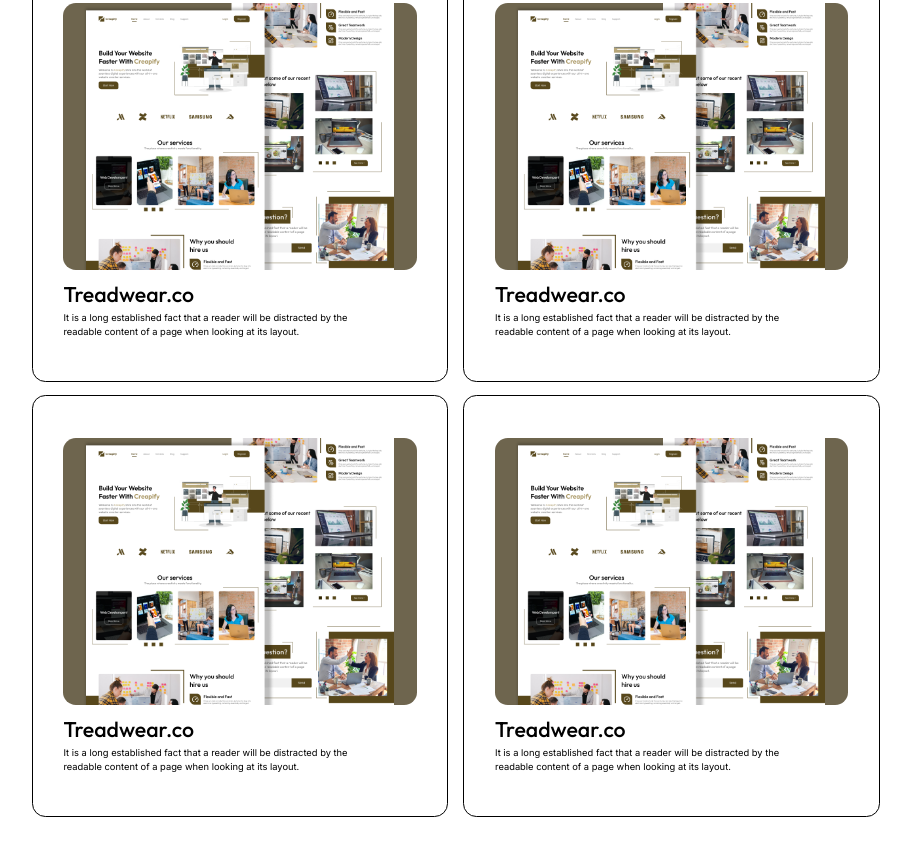
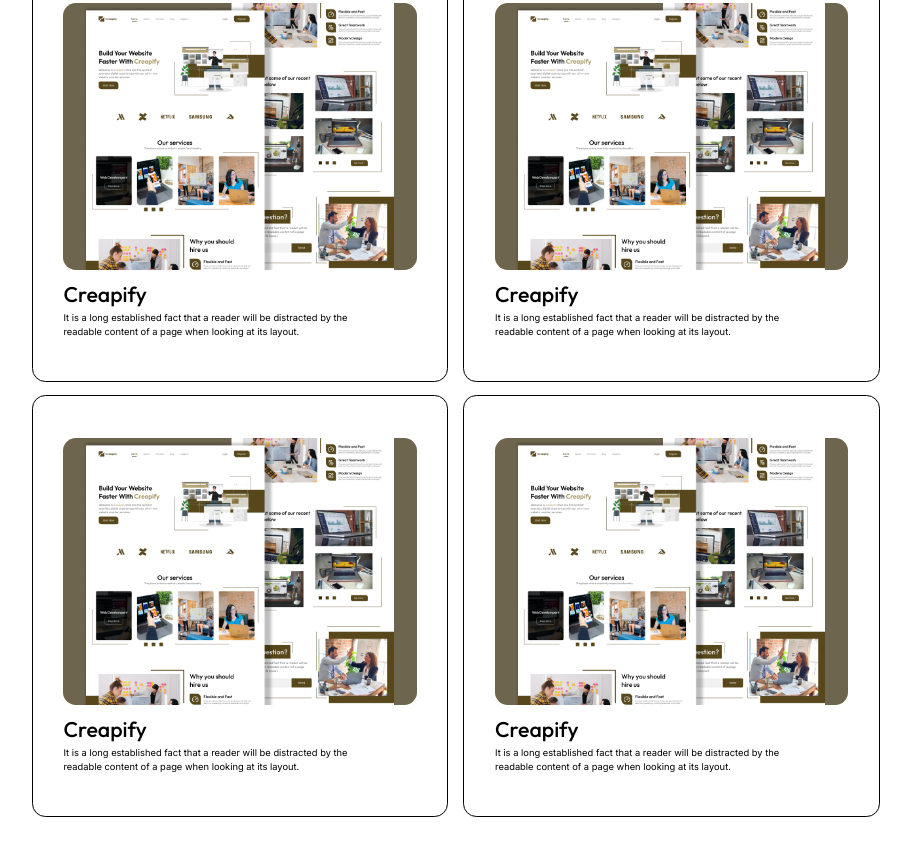
Before and after one commit to Rizalramzi/portfolio, a website: page src/index.html in a window 1280 px wide. Shown: the part 2403-3258 px from the top of the page, without its empty margins (183-1094 px from the left). Drawn offline with Linux system fonts and the light colour scheme; files whose address does not match are found by name.

Commit message:
updating project name

```diff
--- a/src/index.html
+++ b/src/index.html
@@ -159,28 +159,28 @@
         <div class="w-[32.552vw] h-[32.969vw] border rounded-[1.042vw] flex justify-center items-center">
           <div class="">
             <img src="assets/creapify.png" alt="" class="w-[27.604vw] h-[20.833vw] object-cover object-center rounded-[1vw]">
-            <h1 class="text-[1.667vw] font-medium mt-[0.729vw]">Treadwear.co</h1>
+            <h1 class="text-[1.667vw] font-medium mt-[0.729vw]">Creapify</h1>
             <p class="text-[0.729vw] max-w-[22.813vw]">It is a long established fact that a reader will be distracted by the readable content of a page when looking at its layout.</p>
           </div>
         </div>
         <div class="w-[32.552vw] h-[32.969vw] border rounded-[1.042vw] flex justify-center items-center">
           <div class="">
             <img src="assets/creapify.png" alt="" class="w-[27.604vw] h-[20.833vw] object-cover object-center rounded-[1vw]">
-            <h1 class="text-[1.667vw] font-medium mt-[0.729vw]">Treadwear.co</h1>
+            <h1 class="text-[1.667vw] font-medium mt-[0.729vw]">Creapify</h1>
             <p class="text-[0.729vw] max-w-[22.813vw]">It is a long established fact that a reader will be distracted by the readable content of a page when looking at its layout.</p>
           </div>
         </div>
         <div class="w-[32.552vw] h-[32.969vw] border rounded-[1.042vw] flex justify-center items-center">
           <div class="">
             <img src="assets/creapify.png" alt="" class="w-[27.604vw] h-[20.833vw] object-cover object-center rounded-[1vw]">
-            <h1 class="text-[1.667vw] font-medium mt-[0.729vw]">Treadwear.co</h1>
+            <h1 class="text-[1.667vw] font-medium mt-[0.729vw]">Creapify</h1>
             <p class="text-[0.729vw] max-w-[22.813vw]">It is a long established fact that a reader will be distracted by the readable content of a page when looking at its layout.</p>
           </div>
         </div>
         <div class="w-[32.552vw] h-[32.969vw] border rounded-[1.042vw] flex justify-center items-center">
           <div class="">
             <img src="assets/creapify.png" alt="" class="w-[27.604vw] h-[20.833vw] object-cover object-center rounded-[1vw]">
-            <h1 class="text-[1.667vw] font-medium mt-[0.729vw]">Treadwear.co</h1>
+            <h1 class="text-[1.667vw] font-medium mt-[0.729vw]">Creapify</h1>
             <p class="text-[0.729vw] max-w-[22.813vw]">It is a long established fact that a reader will be distracted by the readable content of a page when looking at its layout.</p>
           </div>
         </div>
```
